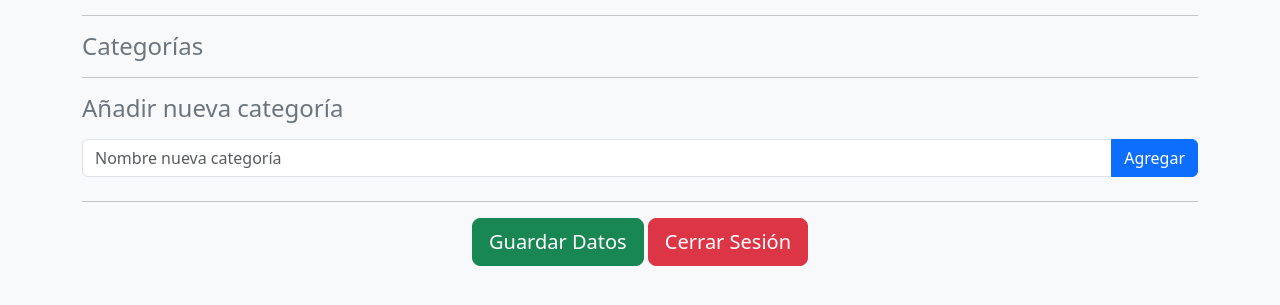
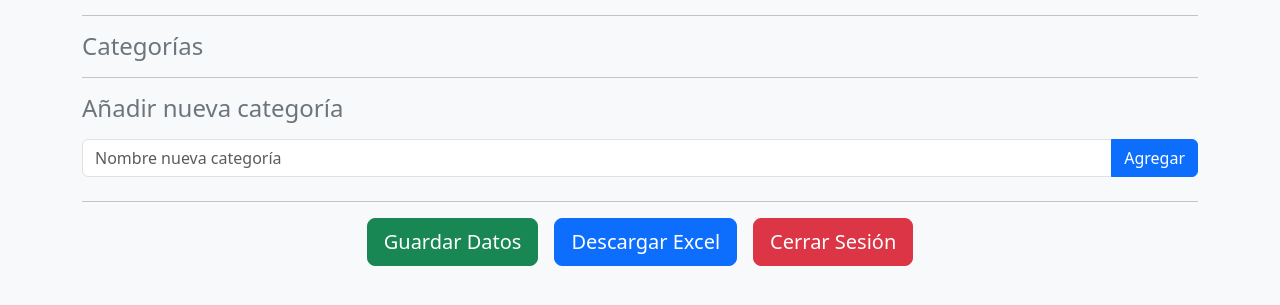
Before and after one commit to pinillamartin76-pixel/Ingint-Contador-1-, a Flask app: template templates/contador.html in a window 1280 px wide. Shown: the part 111-416 px from the top of the page. Run offline with Flask 3, Linux system fonts and the light colour scheme; the template is opened without the code that fills it, so the values that code supplies are empty.

Commit message:
Update contador.html

```diff
--- a/templates/contador.html
+++ b/templates/contador.html
@@ -112,14 +112,19 @@
     <!-- ============================
          BOTONES FINALES
     ============================ -->
-    <div class="text-center">
+    <div class="text-center d-flex justify-content-center gap-3 flex-wrap">
     <button class="btn btn-success btn-lg" onclick="guardarDatos()">
         Guardar Datos
+    </button>
+
+    <button class="btn btn-primary btn-lg" onclick="descargarExcel()">
+        Descargar Excel
     </button>
 
     <button class="btn btn-danger btn-lg" onclick="cerrarSesion()">
         Cerrar Sesión
     </button>
+</div>
     </div>
 
     <div id="msg" class="text-center mt-3"></div>
@@ -256,7 +261,12 @@ function cerrarSesion() {
 
 
 </script>
-
+<script>
+function descargarExcel() {
+    // Descarga directa del archivo Excel
+    window.open("/abrir_excel", "_blank");
+}
+</script>
 </script>
 
 </body>
```
Lines whose indentation alone changed are shown as unchanged.
